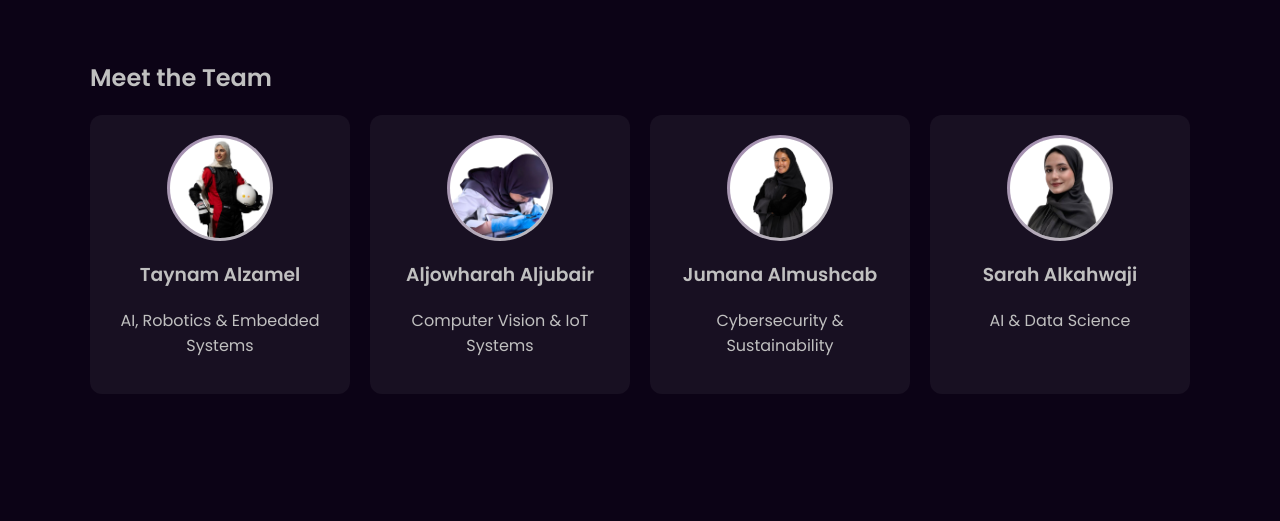
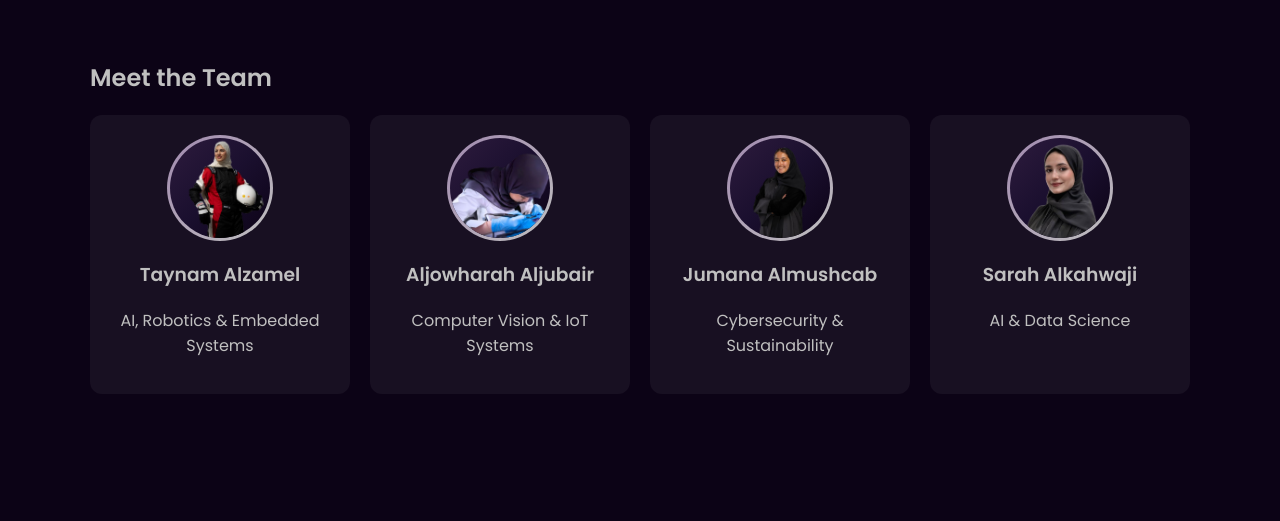
Before and after one commit to aljowharah1/SeniorProjectWebsite, a plain HTML site: page SeniorProjectWebsite/index.html in a window 1280 px wide. Shown: the part 3580-4101 px from the top of the page. Drawn offline with Linux system fonts and the light colour scheme.

Commit message:
Update avatar styling with gradient backgrounds and enhanced hover effects

```diff
--- a/SeniorProjectWebsite/assets/css/styles.css
+++ b/SeniorProjectWebsite/assets/css/styles.css
@@ -587,14 +587,15 @@ body {
   margin: auto auto 15px;
   object-fit: cover;
   border: 3px solid transparent;
-  background: linear-gradient(white, white) padding-box,
+  background: linear-gradient(135deg, #2d1b3d, #1a0f2e, #0c0316) padding-box,
               linear-gradient(135deg, var(--purple), var(--silver)) border-box;
+  padding: 0;
   transition: transform 0.3s ease, box-shadow 0.3s ease;
 }
 
 .avatar:hover {
   transform: scale(1.1);
-  box-shadow: 0 8px 20px rgba(161, 137, 175, 0.5);
+  box-shadow: 0 8px 20px rgba(161, 137, 175, 0.5), 0 0 30px rgba(177, 156, 217, 0.4);
 }
 /* =======================
    Vision 2030 Section
```
